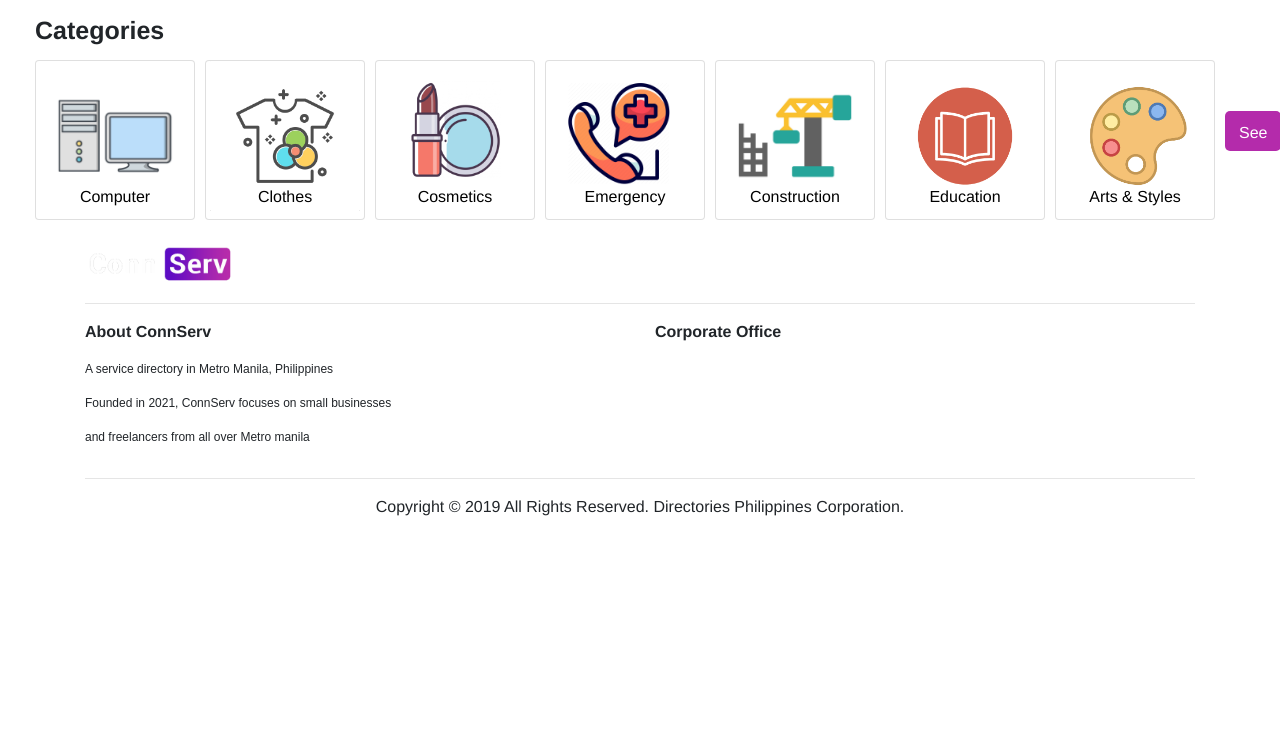
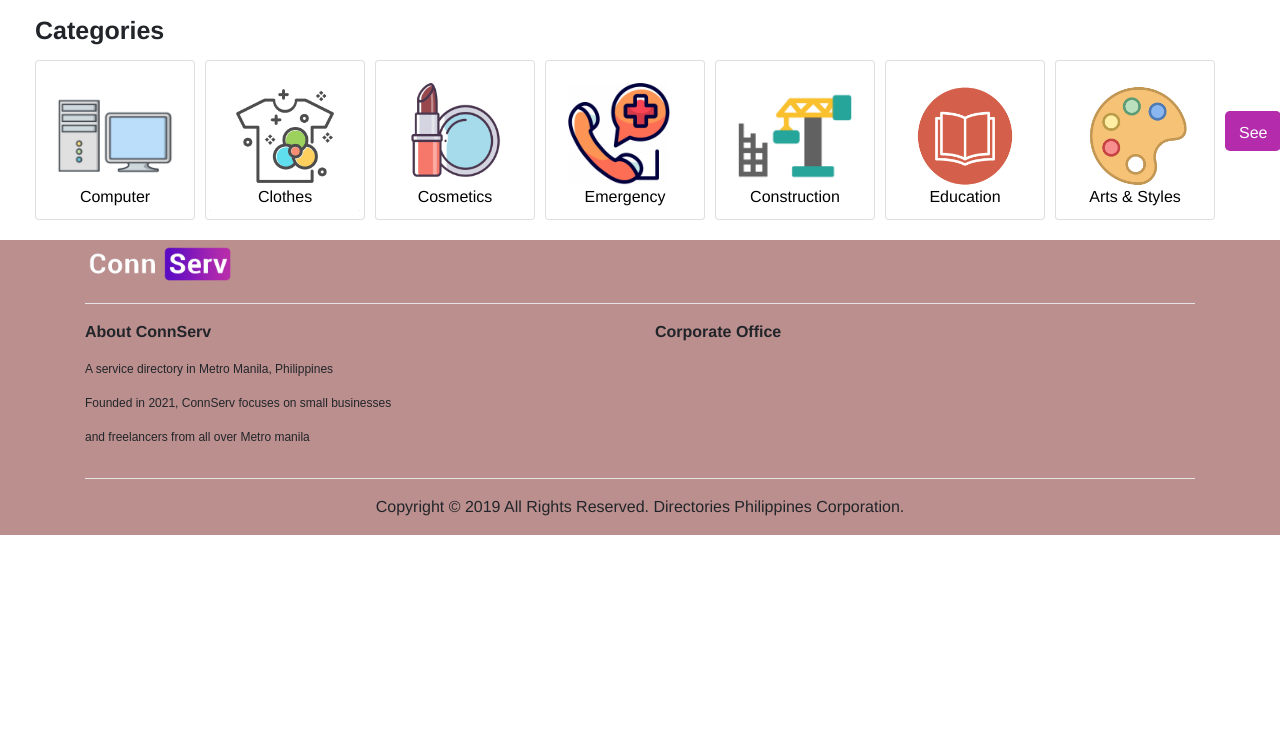
Before and after one commit to karl055/ConnServ, a PHP site: page /homepage.html in a window 1280 px wide. Shown: the part 258-992 px from the top of the page. Run offline with PHP 8.4, Linux system fonts and the light colour scheme; style sheets or scripts are compiled from the project's sources; some libraries are stand-ins or nearby versions.

Commit message:
Homepage.html and homepage.scss update for initial styling

```diff
--- a/scss/homepage.scss
+++ b/scss/homepage.scss
@@ -93,6 +93,11 @@ color: #252424;
 color: #b42bab;
 color: #5e0cc4;
 */
+
+/* MAIN BODY CONTENT */
+.main-body-content {
+  width: 100vw;
+}
 .card {
   img {
     height: 150px;
@@ -127,3 +132,9 @@ color: #5e0cc4;
 #featured {
   margin-top: 20px;
 }
+
+/* -------------- FOOTER ----------------*/
+
+#footer {
+  background-color: rosybrown;
+}
```
